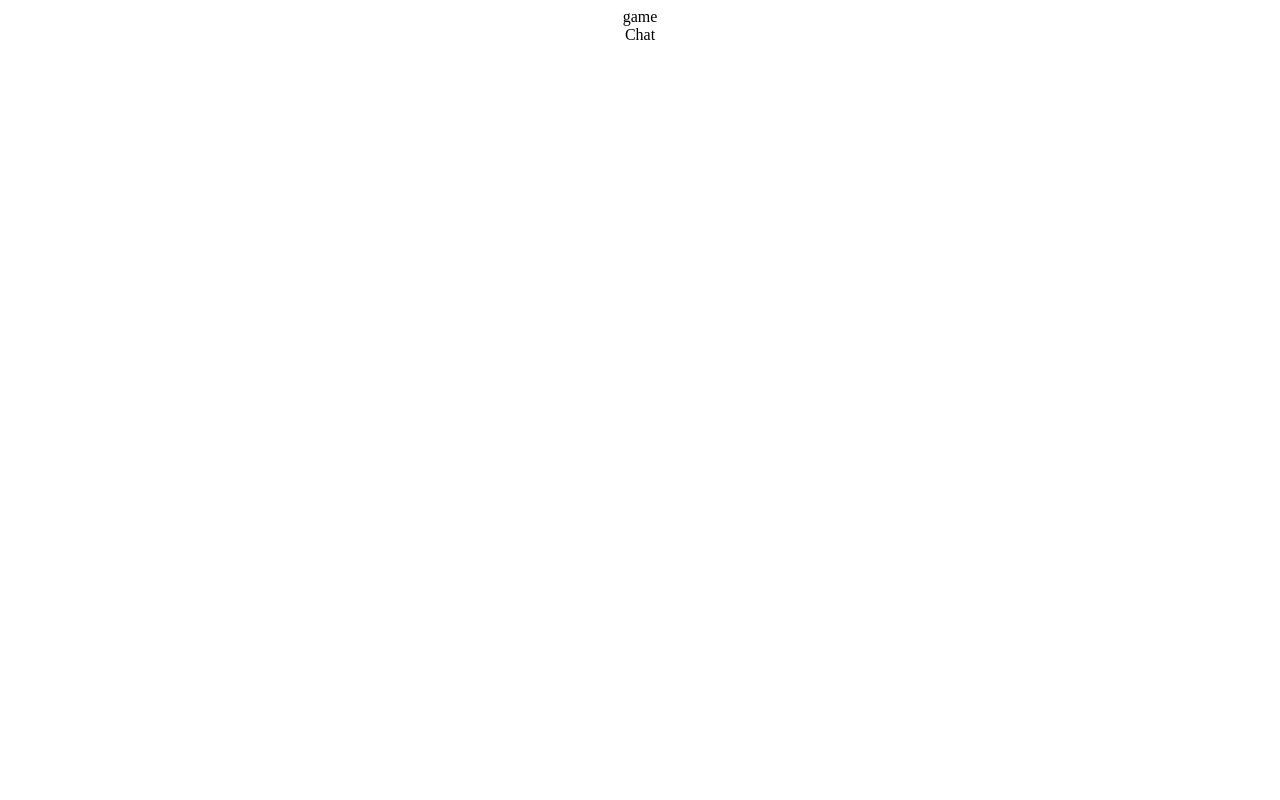
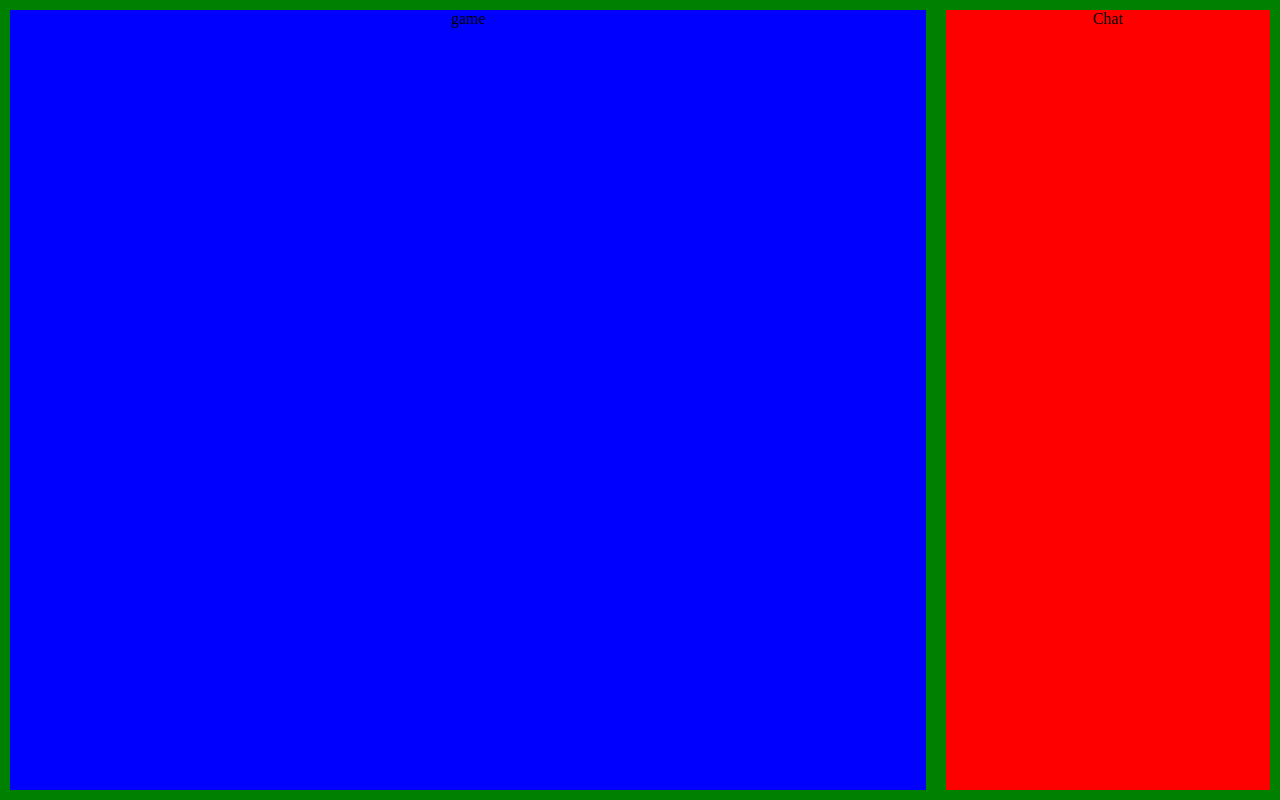
Before and after one commit to RicardFabien/StepInTheDarkProject, a React (Create React App) app in the folder frontend/: page / in a window 1280 px wide. Built offline with nearby package versions, Linux system fonts and the light colour scheme.

Commit message:
feat: added basic css

```diff
--- a/frontend/public/index.html
+++ b/frontend/public/index.html
@@ -1,43 +1,11 @@
 <!DOCTYPE html>
 <html lang="en">
   <head>
-    <meta charset="utf-8" />
-    <link rel="icon" href="%PUBLIC_URL%/favicon.ico" />
-    <meta name="viewport" content="width=device-width, initial-scale=1" />
-    <meta name="theme-color" content="#000000" />
-    <meta
-      name="description"
-      content="Web site created using create-react-app"
-    />
-    <link rel="apple-touch-icon" href="%PUBLIC_URL%/logo192.png" />
-    <!--
-      manifest.json provides metadata used when your web app is installed on a
-      user's mobile device or desktop. See https://developers.google.com/web/fundamentals/web-app-manifest/
-    -->
-    <link rel="manifest" href="%PUBLIC_URL%/manifest.json" />
-    <!--
-      Notice the use of %PUBLIC_URL% in the tags above.
-      It will be replaced with the URL of the `public` folder during the build.
-      Only files inside the `public` folder can be referenced from the HTML.
-
-      Unlike "/favicon.ico" or "favicon.ico", "%PUBLIC_URL%/favicon.ico" will
-      work correctly both with client-side routing and a non-root public URL.
-      Learn how to configure a non-root public URL by running `npm run build`.
-    -->
     <title>React App</title>
   </head>
   <body>
     <noscript>You need to enable JavaScript to run this app.</noscript>
     <div id="root"></div>
-    <!--
-      This HTML file is a template.
-      If you open it directly in the browser, you will see an empty page.
 
-      You can add webfonts, meta tags, or analytics to this file.
-      The build step will place the bundled scripts into the <body> tag.
-
-      To begin the development, run `npm start` or `yarn start`.
-      To create a production bundle, use `npm run build` or `yarn build`.
-    -->
   </body>
 </html>
--- a/frontend/src/App.css
+++ b/frontend/src/App.css
@@ -1,17 +1,47 @@
+html{
+  height: 100%;
+}
+
+body{
+  height: 100%;
+  width: 100%;
+  margin:0;
+  padding:10;
+  background-color: yellow;
+
+}
+
+#root{
+  height: 100%;
+  margin: 0;
+  background-color: black;
+}
+
 .App {
   text-align: center;
+  display: flex;
+  flex-direction: row;
+  background-color: green;
+
+  height: 100%;
+  margin: 0
+
 }
 
-.App-logo {
-  height: 40vmin;
-  pointer-events: none;
+.App-part{
+  margin: 10px;
 }
 
-@media (prefers-reduced-motion: no-preference) {
-  .App-logo {
-    animation: App-logo-spin infinite 20s linear;
-  }
+.Chat{
+  flex-grow: 1;
+  background-color: red;
 }
+
+.Game{
+  flex-grow: 3;
+  background-color: blue;
+}
+
 
 .App-header {
   background-color: #282c34;
@@ -23,16 +53,3 @@
   font-size: calc(10px + 2vmin);
   color: white;
 }
-
-.App-link {
-  color: #61dafb;
-}
-
-@keyframes App-logo-spin {
-  from {
-    transform: rotate(0deg);
-  }
-  to {
-    transform: rotate(360deg);
-  }
-}
```
